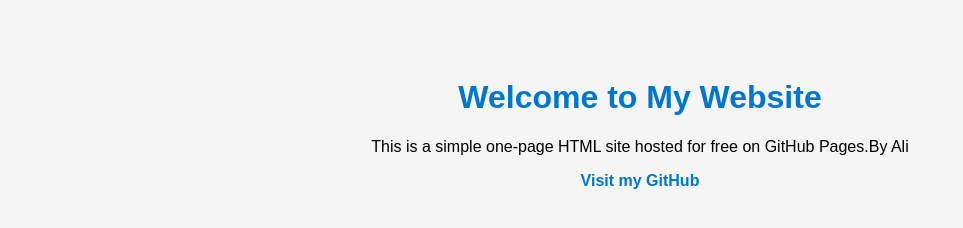
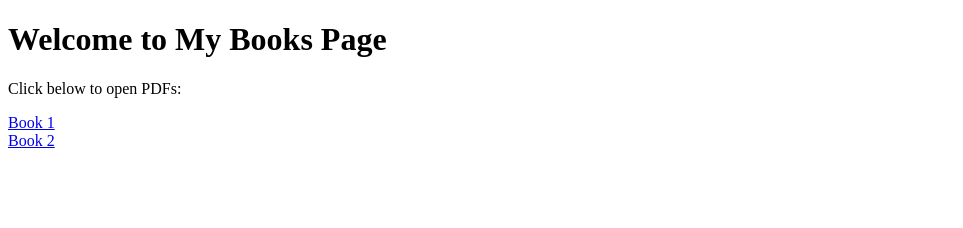
Before and after one commit to syedaliraza39373-arch/Books, a plain HTML site: page index.html in a window 1280 px wide. Shown: the whole page, without its empty margins (0-963 px from the left). Drawn offline with Linux system fonts and the light colour scheme.

Commit message:
Update index.html

```diff
--- a/index.html
+++ b/index.html
@@ -1,29 +1,12 @@
 <!DOCTYPE html>
 <html>
 <head>
-  <meta charset="UTF-8">
-  <meta name="viewport" content="width=device-width, initial-scale=1.0">
-  <title>My One Page Website By Ali</title>
-  <style>
-    body {
-      font-family: Arial, sans-serif;
-      text-align: center;
-      padding: 50px;
-      background-color: #f5f5f5;
-    }
-    h1 {
-      color: #0077cc;
-    }
-    a {
-      color: #0077cc;
-      text-decoration: none;
-      font-weight: bold;
-    }
-  </style>
+  <title>Books</title>
 </head>
 <body>
-  <h1>Welcome to My Website</h1>
-  <p>This is a simple one-page HTML site hosted for free on GitHub Pages.By Ali</p>
-  <p><a href="https://github.com/">Visit my GitHub</a></p>
+  <h1>Welcome to My Books Page</h1>
+  <p>Click below to open PDFs:</p>
+  <a href="book1.pdf" target="_blank">Book 1</a><br>
+  <a href="book2.pdf" target="_blank">Book 2</a>
 </body>
 </html>
```
